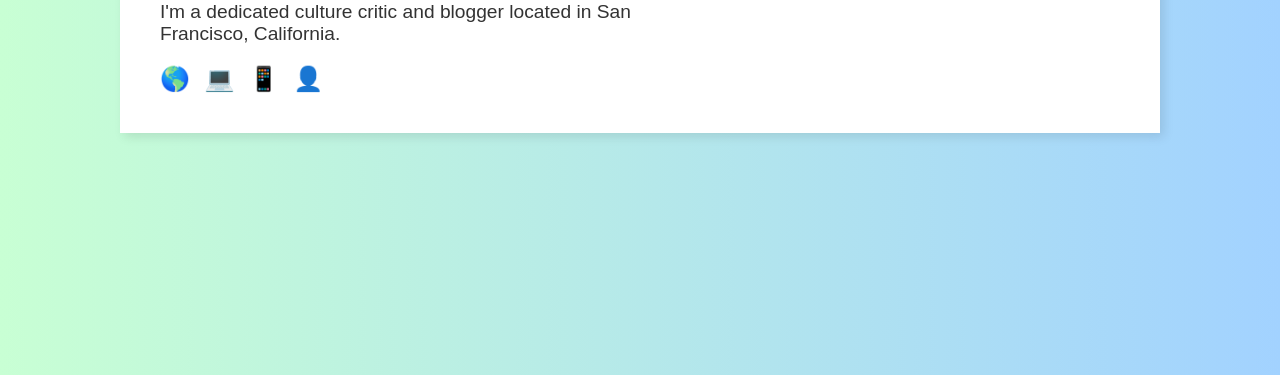
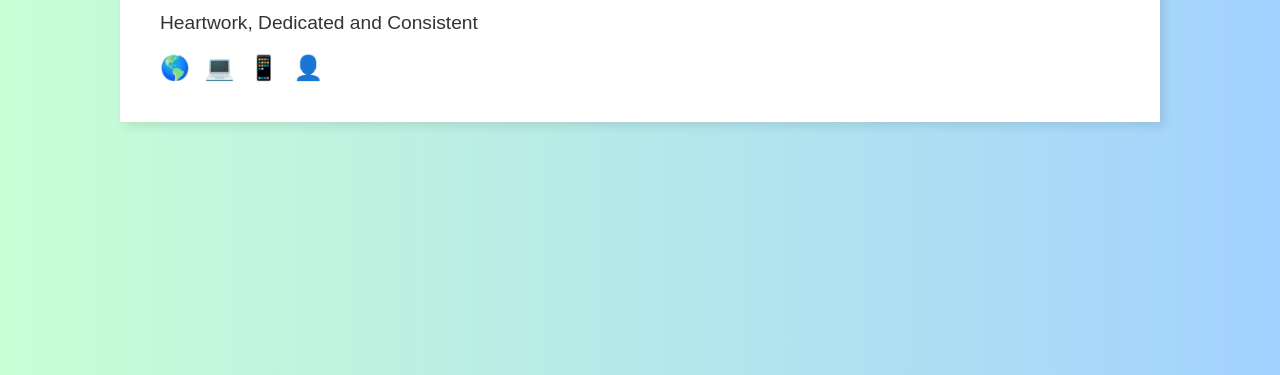
Before and after one commit to kyawzinmyolwin/sidecar-syn, a plain HTML site: page index.html in a window 1280 px wide. Shown: the part 425-800 px from the top of the page. Drawn offline with Linux system fonts and the light colour scheme.

Commit message:
change slogan

```diff
--- a/index.html
+++ b/index.html
@@ -76,7 +76,7 @@
     <div class="container">
         <div class="text-section">
             <h1>HelloCloud <br> Cohort5</h1>
-            <p>I'm a dedicated culture critic and blogger located in San Francisco, California.</p>
+            <p>Heartwork, Dedicated and Consistent</p>
             <div class="social-icons">
                 <a href="#">&#127758;</a>
                 <a href="#">&#128187;</a>
```
